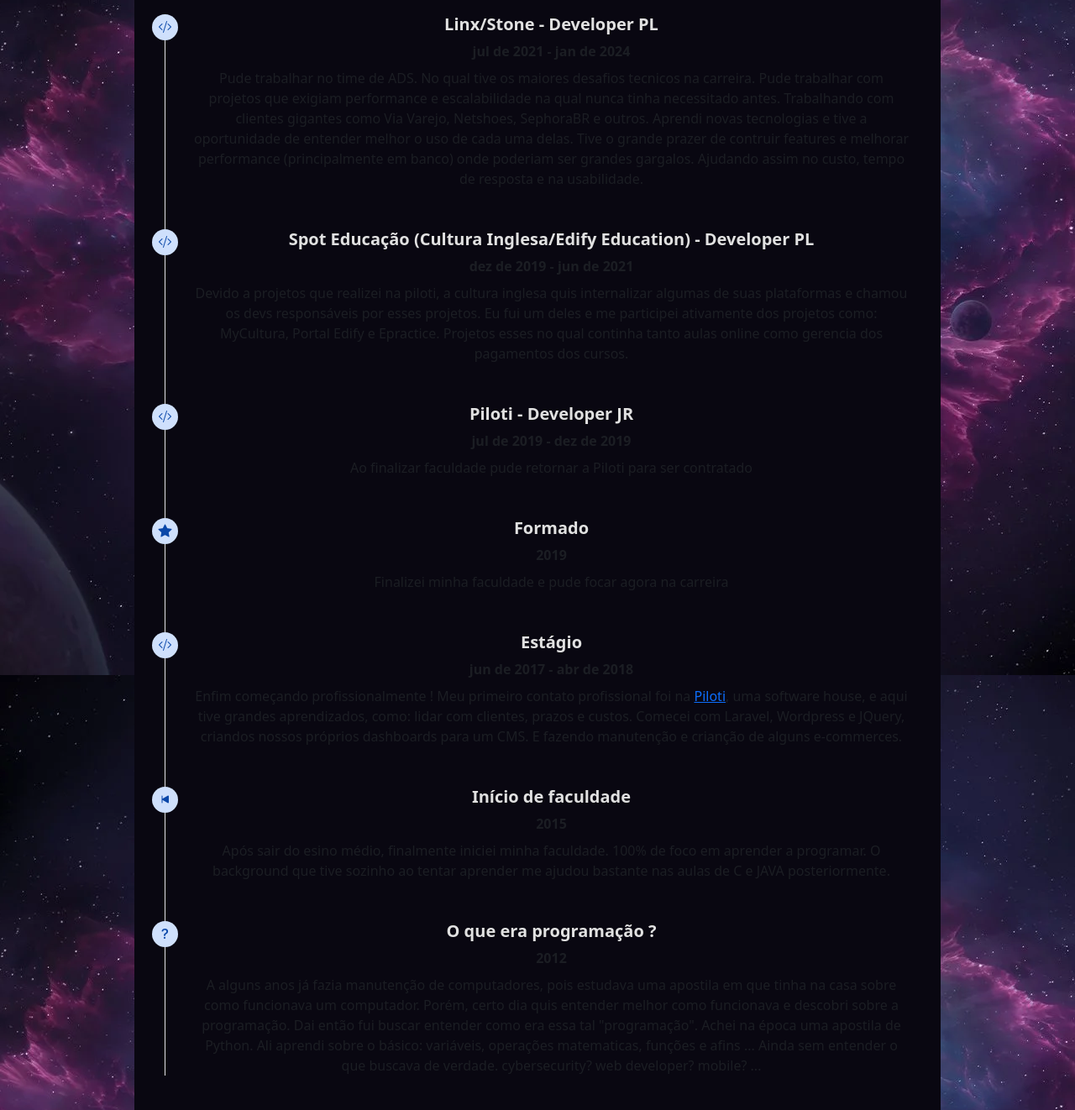
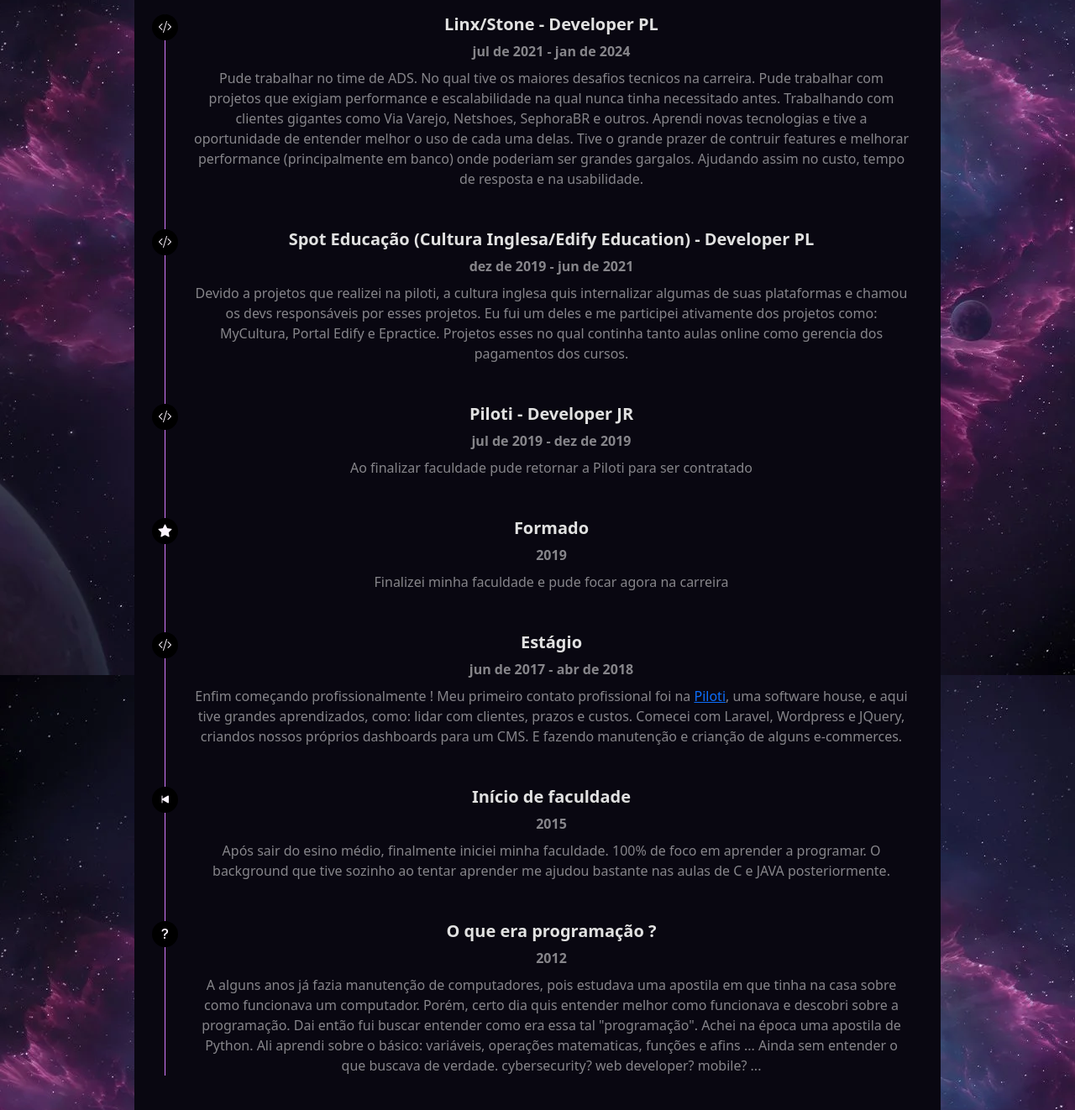
Before and after one commit to JCPurger/jcpurger.github.io, a plain HTML site: page index.html in a window 1280 px wide. Shown: the part 1356-2678 px from the top of the page at 84% size. Drawn offline with nearby package versions, Linux system fonts and the light colour scheme.

Commit message:
fix timeline colors

```diff
--- a/assets/style/style.css
+++ b/assets/style/style.css
@@ -163,7 +163,7 @@
 }
 
 .timeline-with-icons {
-  border-left: 1px solid hsl(0, 0%, 90%);
+  border-left: 1px solid hsl(281, 100%, 74%);
   position: relative;
   list-style: none;
 }
@@ -181,8 +181,8 @@
 .timeline-with-icons .timeline-icon {
   position: absolute;
   left: -48px;
-  background-color: hsl(217, 88.2%, 90%);
-  color: hsl(217, 88.8%, 35.1%);
+  background-color: hsl(0, 0%, 0%);
+  color: hsl(288, 100%, 98%);
   border-radius: 50%;
   height: 31px;
   width: 31px;
@@ -194,3 +194,7 @@
 form-control {
   background-color: #45505b;
 }
+
+.text-muted-dark {
+  color: #ffffff82;
+}
--- a/index.html
+++ b/index.html
@@ -122,8 +122,8 @@
                   <i class="bi bi-code-slash"></i>
                 </span>
                 <h5 class="fw-bolder">Linx/Stone - Developer PL</h5>
-                <p class="text-muted mb-2 fw-bold">jul de 2021 - jan de 2024</p>
-                <p class="text-muted">
+                <p class="text-muted-dark mb-2 fw-bold">jul de 2021 - jan de 2024</p>
+                <p class="text-muted-dark">
                   Pude trabalhar no time de ADS. No qual tive os maiores desafios tecnicos na carreira. Pude trabalhar com projetos que exigiam performance e escalabilidade na qual nunca tinha necessitado antes. Trabalhando com clientes gigantes como Via Varejo, Netshoes, SephoraBR e outros.
                   Aprendi novas tecnologias e tive a oportunidade de entender melhor o uso de cada uma delas.
                   Tive o grande prazer de contruir features e melhorar performance (principalmente em banco) onde poderiam ser grandes gargalos. Ajudando assim no custo, tempo de resposta e na usabilidade.
@@ -136,8 +136,8 @@
                   <i class="bi bi-code-slash"></i>
                 </span>
                 <h5 class="fw-bolder">Spot Educação (Cultura Inglesa/Edify Education) - Developer PL</h5>
-                <p class="text-muted mb-2 fw-bold">dez de 2019 - jun de 2021</p>
-                <p class="text-muted">
+                <p class="text-muted-dark mb-2 fw-bold">dez de 2019 - jun de 2021</p>
+                <p class="text-muted-dark">
                   Devido a projetos que realizei na piloti, a cultura inglesa quis internalizar algumas de suas plataformas e chamou os devs responsáveis por esses projetos. Eu fui um deles e me participei ativamente dos projetos como: MyCultura, Portal Edify e Epractice.
                   Projetos esses no qual continha tanto aulas online como gerencia dos pagamentos dos cursos.
                 </p>
@@ -148,8 +148,8 @@
                   <i class="bi bi-code-slash"></i>
                 </span>
                 <h5 class="fw-bolder">Piloti - Developer JR</h5>
-                <p class="text-muted mb-2 fw-bold">jul de 2019 - dez de 2019</p>
-                <p class="text-muted">
+                <p class="text-muted-dark mb-2 fw-bold">jul de 2019 - dez de 2019</p>
+                <p class="text-muted-dark">
                   Ao finalizar faculdade pude retornar a Piloti para ser contratado
                 </p>
               </li>
@@ -159,8 +159,8 @@
                   <i class="bi bi-star-fill"></i>
                 </span>
                 <h5 class="fw-bolder">Formado</h5>
-                <p class="text-muted mb-2 fw-bold">2019</p>
-                <p class="text-muted">
+                <p class="text-muted-dark mb-2 fw-bold">2019</p>
+                <p class="text-muted-dark">
                   Finalizei minha faculdade e pude focar agora na carreira
                 </p>
               </li>
@@ -170,8 +170,8 @@
                   <i class="bi bi-code-slash"></i>
                 </span>
                 <h5 class="fw-bolder">Estágio</h5>
-                <p class="text-muted mb-2 fw-bold">jun de 2017 - abr de 2018</p>
-                <p class="text-muted">
+                <p class="text-muted-dark mb-2 fw-bold">jun de 2017 - abr de 2018</p>
+                <p class="text-muted-dark">
                   Enfim começando profissionalmente !
                   Meu primeiro contato profissional foi na <a target="_blank" href="https://piloti.com.br/">Piloti</a>, uma software house, e aqui tive grandes aprendizados, como: lidar com clientes, prazos e custos.
                   Comecei com Laravel, Wordpress e JQuery, criandos nossos próprios dashboards para um CMS.
@@ -184,8 +184,8 @@
                   <i class="bi bi-skip-start-fill"></i>
                 </span>
                 <h5 class="fw-bolder">Início de faculdade</h5>
-                <p class="text-muted mb-2 fw-bold">2015</p>
-                <p class="text-muted">
+                <p class="text-muted-dark mb-2 fw-bold">2015</p>
+                <p class="text-muted-dark">
                   Após sair do esino médio, finalmente iniciei minha faculdade. 100% de foco em aprender a programar. O background que tive sozinho ao tentar aprender me ajudou bastante nas aulas de C e JAVA posteriormente.
                 </p>
               </li>
@@ -195,8 +195,8 @@
                   <i class="bi bi-question-lg"></i>
                 </span>
                 <h5 class="fw-bolder">O que era programação ?</h5>
-                <p class="text-muted mb-2 fw-bold">2012</p>
-                <p class="text-muted">
+                <p class="text-muted-dark mb-2 fw-bold">2012</p>
+                <p class="text-muted-dark">
                   A alguns anos já fazia manutenção de computadores, pois estudava uma apostila em que tinha na casa sobre como funcionava um computador.
                   Porém, certo dia quis entender melhor como funcionava e descobri sobre a programação. Dai então fui buscar entender como era essa tal "programação". Achei na época uma apostila de Python. Ali aprendi sobre o básico: variáveis, operações matematicas, funções e afins ...
                   Ainda sem entender o que buscava de verdade.
```
